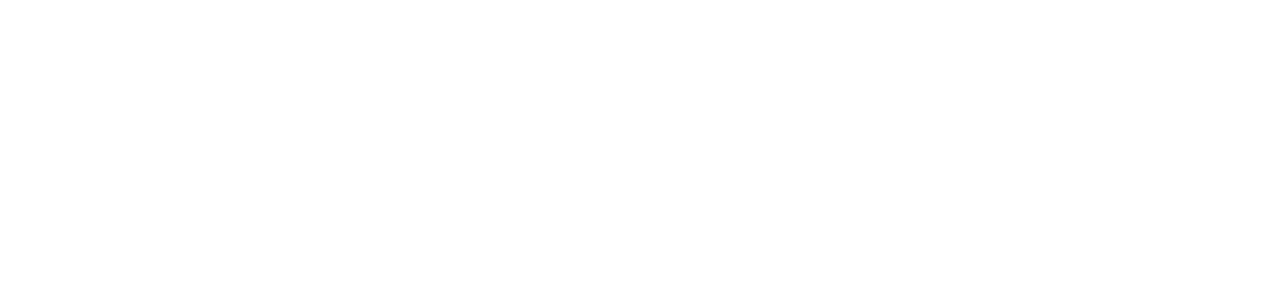
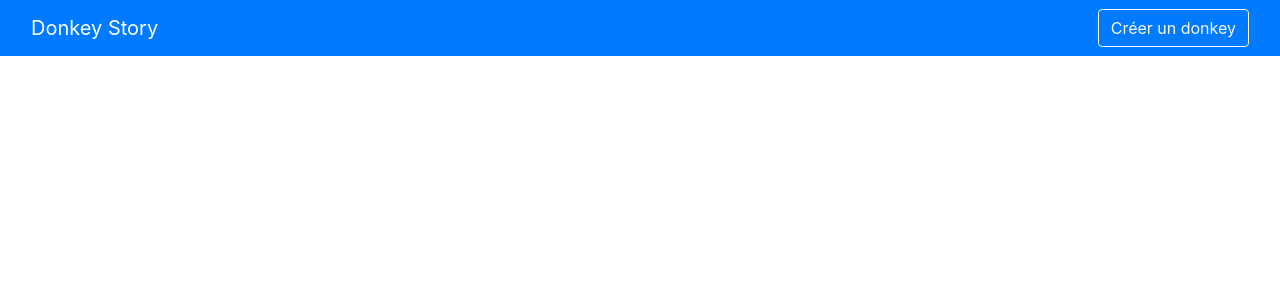
Before and after one commit to mvidailhet/donkey_school-angular_challenges_corrections, an Angular app: page /home in a window 1280 px wide. Before the commit this address led to /. Shown: the top 300 px of the page. Built offline with nearby package versions, Linux system fonts and the light colour scheme.

Commit message:
Création d'une page home qui listera les donkeys ainsi que les donkeys de l'utilisateur
Création d'un header qui permet de passer de home à la création d'un donkey

```diff
--- a/src/app/app.module.ts
+++ b/src/app/app.module.ts
@@ -6,11 +6,15 @@
 import { NgbModule } from '@ng-bootstrap/ng-bootstrap';
 import { CreateDonkeyComponent } from './pages/create-donkey/create-donkey.component';
 import { FormsModule, ReactiveFormsModule } from '@angular/forms';
+import { HomeComponent } from './pages/home/home.component';
+import { DonkeysListComponent } from './components/donkeys-list/donkeys-list.component';
 
 @NgModule({
   declarations: [
     AppComponent,
-    CreateDonkeyComponent
+    CreateDonkeyComponent,
+    HomeComponent,
+    DonkeysListComponent
   ],
   imports: [
     BrowserModule,
--- /dev/null
+++ b/src/app/components/donkeys-list/donkeys-list.component.html
@@ -0,0 +1,16 @@
+<ul>
+  <li *ngFor="let donkey of donkeys">
+    <div class="card">
+      <img [src]="donkey.image" class="card-img-top" [alt]="donkey.name">
+      <div class="card-body">
+        <h5 class="card-title">{{ donkey.name }}</h5>
+        <p class="card-text">
+          Date de naissance: {{ donkey.birthday | date }}
+        </p>
+        <p class="card-text">
+          Origine: {{ donkey.birthday | date }}
+        </p>
+      </div>
+    </div>
+  </li>
+</ul>
--- /dev/null
+++ b/src/app/components/donkeys-list/donkeys-list.component.scss
@@ -0,0 +1,3 @@
+.card-img-top {
+  width: 200px;
+}
--- /dev/null
+++ b/src/app/components/donkeys-list/donkeys-list.component.ts
@@ -0,0 +1,15 @@
+import { Component } from '@angular/core';
+import { Donkey, DonkeyService } from 'src/app/services/donkey.service';
+
+@Component({
+  selector: 'app-donkeys-list',
+  templateUrl: './donkeys-list.component.html',
+  styleUrls: ['./donkeys-list.component.scss'],
+})
+export class DonkeysListComponent {
+  donkeys!: Donkey[];
+
+  constructor(private donkeyService: DonkeyService) {
+    this.donkeys = this.donkeyService.donkeys;
+  }
+}
--- a/src/app/pages/create-donkey/create-donkey.component.html
+++ b/src/app/pages/create-donkey/create-donkey.component.html
@@ -1,3 +1,9 @@
+<nav class="navbar navbar-dark bg-primary">
+  <div class="container-fluid">
+    <a class="navbar-brand" routerLink="/">Donkey Story</a>
+  </div>
+</nav>
+
 <div class="container">
   <div class="p-5">
 
--- /dev/null
+++ b/src/app/pages/home/home.component.html
@@ -0,0 +1,10 @@
+<nav class="navbar navbar-dark bg-primary">
+  <div class="container-fluid">
+    <a class="navbar-brand" routerLink="/">Donkey Story</a>
+    <div class="d-flex">
+      <button class="btn btn-outline-light" routerLink="/create">Créer un donkey</button>
+    </div>
+  </div>
+</nav>
+
+<app-donkeys-list></app-donkeys-list>
--- /dev/null
+++ b/src/app/pages/home/home.component.ts
@@ -0,0 +1,15 @@
+import { Component, OnInit } from '@angular/core';
+
+@Component({
+  selector: 'app-home',
+  templateUrl: './home.component.html',
+  styleUrls: ['./home.component.scss']
+})
+export class HomeComponent implements OnInit {
+
+  constructor() { }
+
+  ngOnInit(): void {
+  }
+
+}
--- a/src/app/services/donkey.service.ts
+++ b/src/app/services/donkey.service.ts
@@ -13,6 +13,10 @@
 export class DonkeyService {
   private _donkeys: Donkey[] = [];
 
+  get donkeys() {
+    return this._donkeys;
+  }
+
   createDonkey(donkey: Donkey) {
     console.log(donkey);
     this._donkeys.push(donkey);
--- a/src/index.html
+++ b/src/index.html
@@ -2,7 +2,7 @@
 <html lang="en">
 <head>
   <meta charset="utf-8">
-  <title>Temp</title>
+  <title>Donkey Story</title>
   <base href="/">
   <meta name="viewport" content="width=device-width, initial-scale=1">
   <link rel="icon" type="image/x-icon" href="favicon.ico">
```
Also changed, not shown: src/app/app-routing.module.ts (+10 -0 lines), src/app/pages/home/home.component.scss (added).
